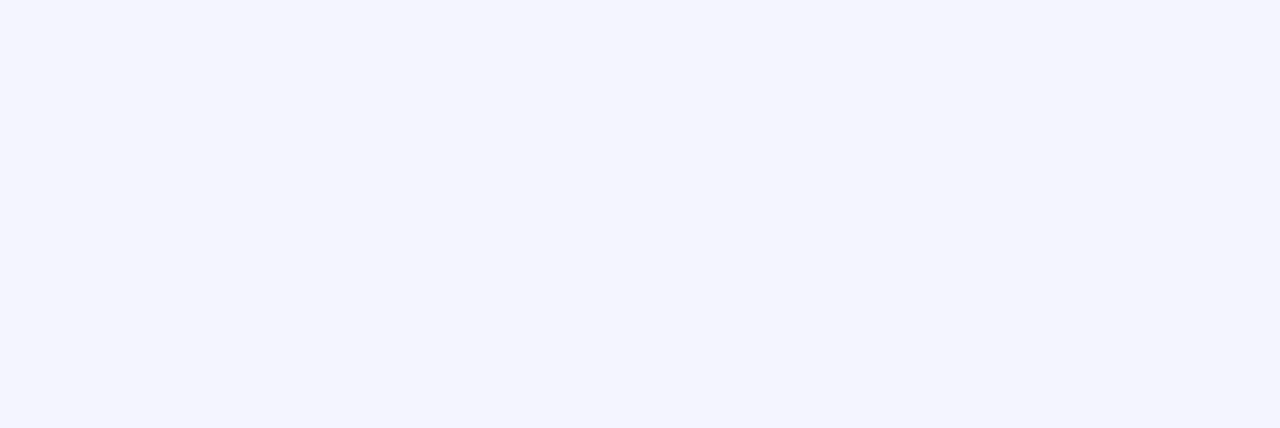
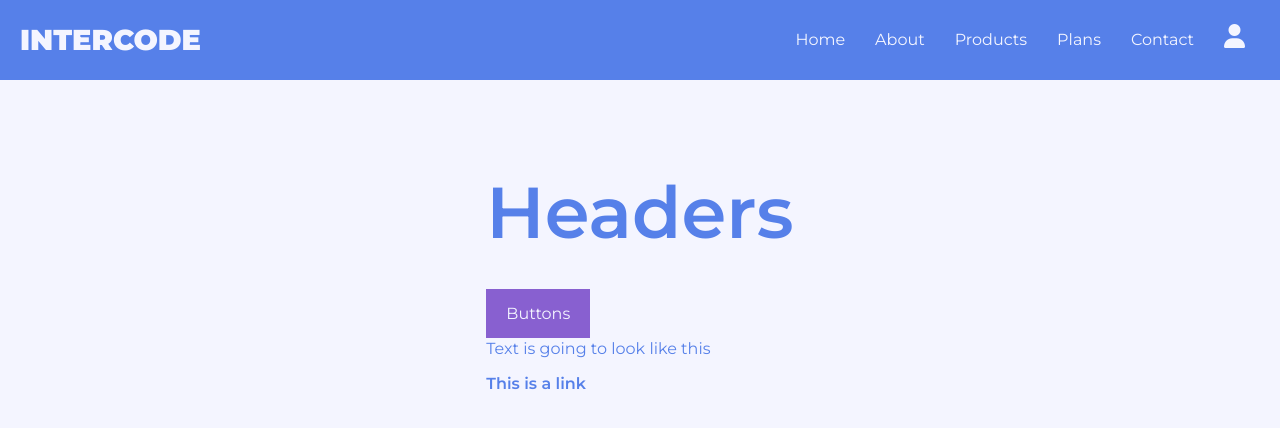
Before and after one commit to AlbertQuon/Codevert, a plain HTML site: page html_4_style_guidelines.html in a window 1280 px wide. Drawn offline with Linux system fonts and the light colour scheme.

Commit message:
css guidelines (html and css doc by zach)

```diff
--- a/html_4_style_guidelines.html
+++ b/html_4_style_guidelines.html
@@ -2,8 +2,34 @@
 <html>
     <head>
         <link rel="stylesheet" type="text/css" href="style_guidelines.css">
-        <link href="https://fonts.googleapis.com/css?family=Roboto&display=swap" rel="stylesheet">
+        <link href="https://fonts.googleapis.com/css?family=Montserrat&display=swap" rel="stylesheet">
+        <script src="https://kit.fontawesome.com/be738c2079.js" crossorigin="anonymous"></script>
     </head>
     <body>
+        <nav>
+            <div id="logo">
+                <span>INTERCODE</span>
+            </div>
+            <ul id="nav-links">
+                <li><a href="#">Home</a></li>
+                <li><a href="#">About</a></li>
+                <li><a href="#">Products</a></li>
+                <li><a href="#">Plans</a></li>
+                <li><a href="#">Contact</a></li>
+                <li><a><i class="fas fa-user" id="user"></i></a></li>
+            </ul>
+            </div>
+        </nav>
+        <div class="home">
+            <div class="home-wrapper">
+                <h1>Headers</h1>
+                <a href="#" class="buttons">Buttons</a>
+                <p>Text is going to look like this</p>
+                <a href="#" class="link">This is a link</a>
+            </div>
+
+        </div>
+
+
     </body>
 </html>
--- a/style_guidelines.css
+++ b/style_guidelines.css
@@ -1,7 +1,99 @@
+@import url('https://fonts.googleapis.com/css?family=Montserrat:400,500,600,900&display=swap');
+
 body {
-    font-family: 'Roboto', sans-serif;
     margin: 0;
     padding: 0;
     background-color: #F4F5FF;
     overflow-x: hidden;
+    font-family: 'Montserrat', sans-serif;
+
 }
+
+nav {
+    position: fixed;
+    width: 100%;
+    height: 80px;
+    background-color: #5680E9;
+    top: 0;
+}
+
+#logo {
+    float: left;
+    line-height: 80px;
+    padding-left: 20px;
+    font-family: 'Montserrat';
+    font-weight: 900;
+    font-size: 1.8rem;
+    color: #F4F5FF;
+}
+
+#nav-links {
+    display: flex;
+    justify-content: flex-end;
+    list-style: none;
+    margin: 0;
+    line-height: 80px;
+    padding-right: 20px;
+}
+
+#nav-links li {
+    display: inline-block;
+
+}
+
+#user {
+    font-size: 1.5rem;
+}
+
+#nav-links li a:hover {
+    opacity: 0.8;
+    color: #F4F5FF;
+}
+
+#nav-links li a{
+    text-decoration: none;
+    color: #F4F5FF;
+    padding: 15px;
+    transition: all .25s ease;
+}
+
+.home {
+    display: flex;
+    width: 100%;
+    height: 100vh;
+    justify-content: center;
+    padding-top: 120px;
+}
+
+.buttons {
+    background-color: #8860D0;
+    padding: 15px 20px 15px 20px;
+    color: #F4F5FF;
+    text-decoration: none;
+    transition: all .25s ease;
+}
+
+.buttons:hover {
+    opacity: 0.8;
+}
+
+h1 {
+    font-size: 4.5rem;
+    font-weight: 600;
+    color: #5680E9;
+}
+
+p {
+    color: #5680E9;
+
+}
+
+.link {
+    text-decoration: none;
+    color: #5680E9;
+    font-weight: 600;
+}
+
+.link:hover {
+    text-decoration: underline;
+}
```
Also changed, not shown: style_guidelines.txt.
